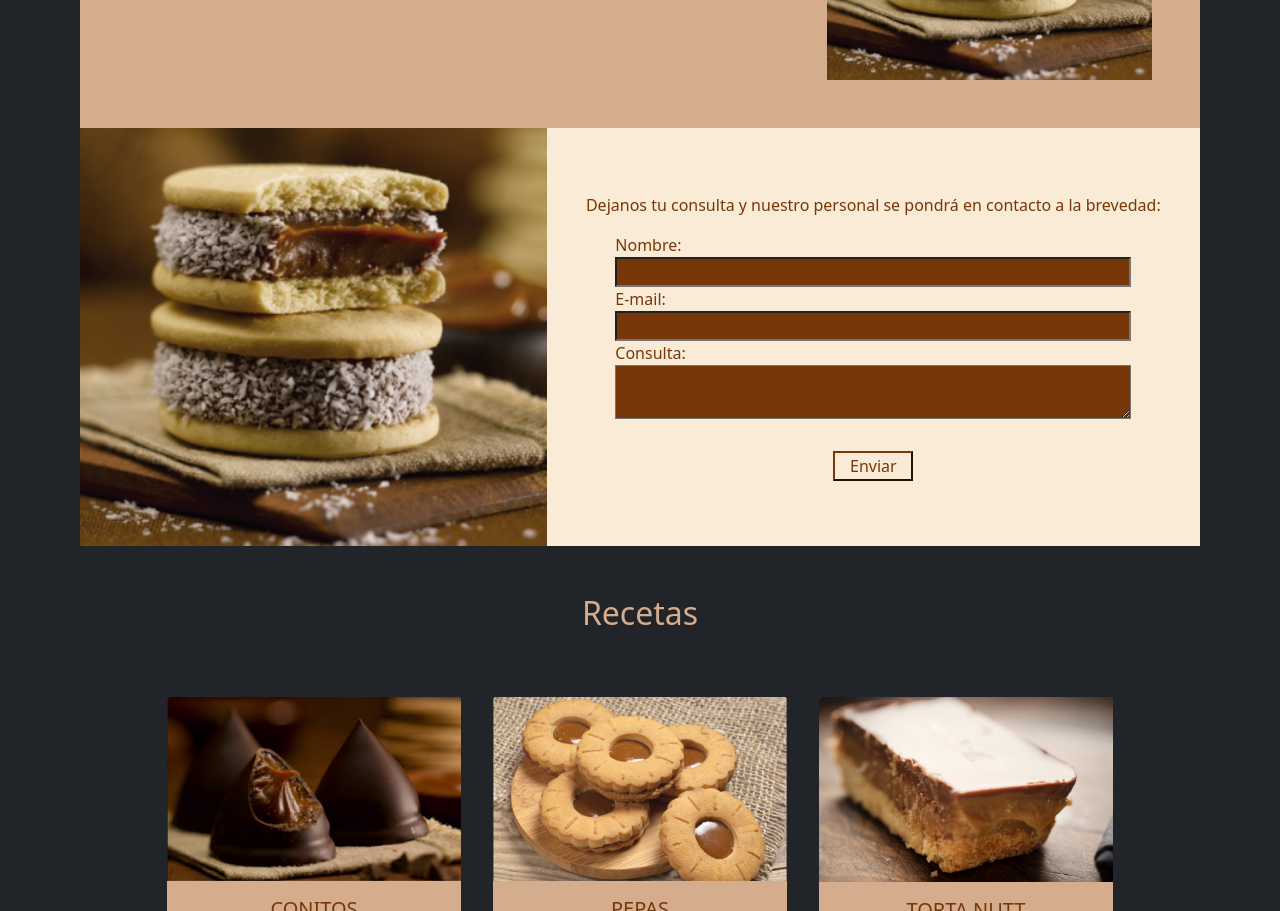
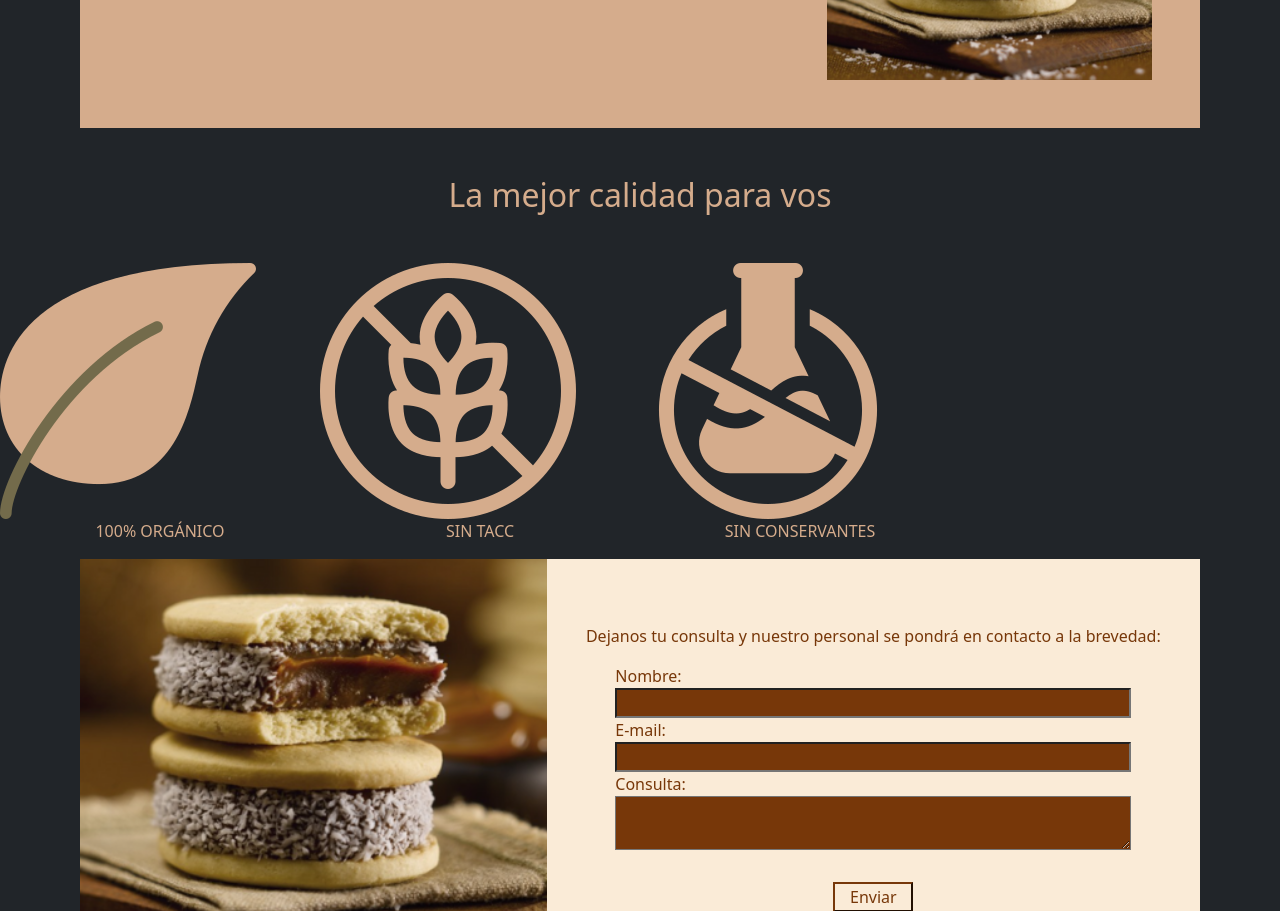
Before and after one commit to victorpasero/HUMAYA, a plain HTML site: page index.html in a window 1280 px wide. Shown: the part 1889-2800 px from the top of the page. Drawn offline with nearby package versions, Linux system fonts and the light colour scheme.

Commit message:
Agregando iconos

```diff
--- a/index.html
+++ b/index.html
@@ -107,6 +107,27 @@
                 </div>
             </div>
         </section>
+        <section id="info-secundaria">
+            <div class="container-fluid">
+                <div class="row">
+                    <h2 class="titulo-info-sec text-center py-5 m-0">La mejor calidad para vos</h2>
+                </div>
+                <div class="row">
+                    <div class="logo-info-sec col-3 p-0 m-0">
+                        <img src="./IMAGENES/Logo/001-leaf.png" alt="100% orgánico">
+                        <p class="text-center">100% ORGÁNICO</p>
+                    </div>
+                    <div class="logo-info-sec col-3 p-0 m-0">
+                        <img src="./IMAGENES/Logo/002-sin-gluten.png" alt="Libre de gluten">
+                        <p class="text-center">SIN TACC</p>
+                    </div>
+                    <div class="logo-info-sec col-3 p-0 m-0">
+                        <img src="./IMAGENES/Logo/003-non-toxic.png" alt="Sin conservantes">
+                        <span><p class="text-center">SIN CONSERVANTES</p></span>
+                    </div>
+                </div>
+            </div>
+        </section>
         <section id="contacto">
             <div class="container-fluid">
                 <div class="row">
--- a/styles.css
+++ b/styles.css
@@ -126,8 +126,14 @@
         width: calc(100%);
         padding: 3rem 3rem 3rem 0
     }
-    img {
-        background-size: cover;
+    .titulo-info-sec {
+        color: #D5AC8C;
+    }
+    .logo-info-sec {
+        display: inline-block;
+        color: #D5AC8C;
+        flex-direction: column;
+
     }
     #contacto {
         margin: 0 5rem 0 5rem;
```
Also changed, not shown: IMAGENES/Logo/001-leaf.png (added), IMAGENES/Logo/002-sin-gluten.png (added), IMAGENES/Logo/003-non-toxic.png (added).
